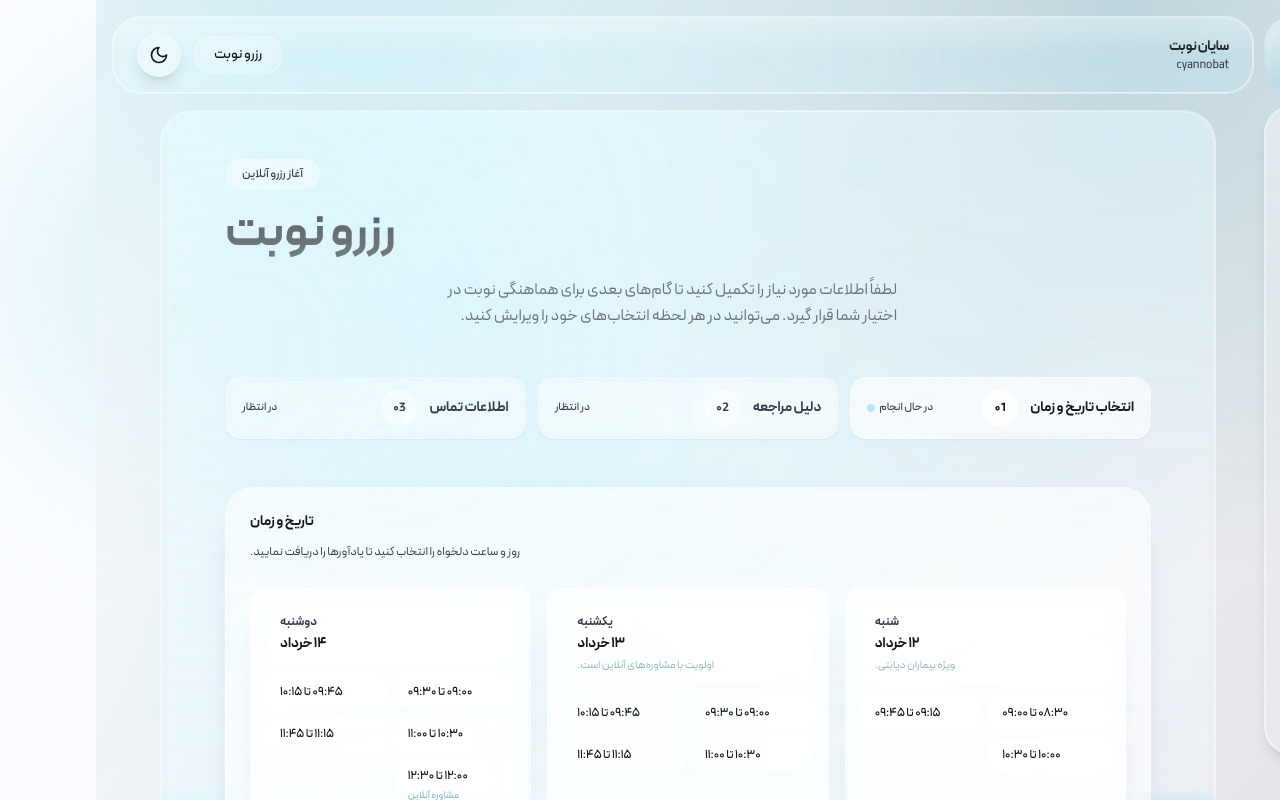
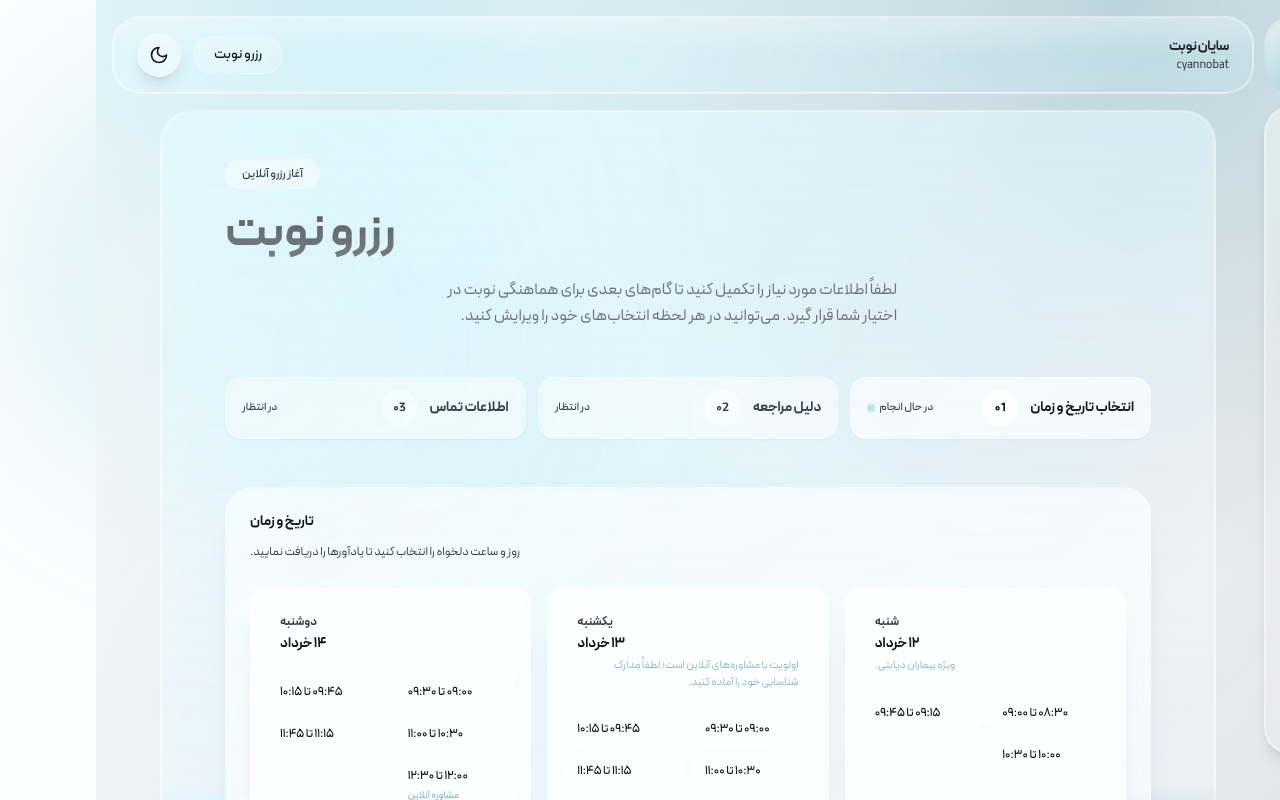
Before and after one commit to belforzedse/cyannobat, a Next.js app: page /reserve in a window 1280 px wide. Shown: the top 800 px of the page. Built offline with nearby package versions, Linux system fonts and the light colour scheme.

Commit message:
Changed dataset to use real data and built apis regarding it

```diff
--- a/src/data/mockAvailability.ts
+++ b/src/data/mockAvailability.ts
@@ -42,7 +42,7 @@ export const mockAvailability: Record<ServiceId, Record<DoctorId, AvailabilityDa
       {
         date: '2024-06-02',
         slots: lateMorningSlots('2024-06-02'),
-        note: 'اولویت با مشاوره‌های آنلاین است.',
+        note: 'اولویت با مشاوره‌های آنلاین است؛ لطفاً مدارک شناسایی خود را آماده کنید.',
       },
       {
         date: '2024-06-03',
```
